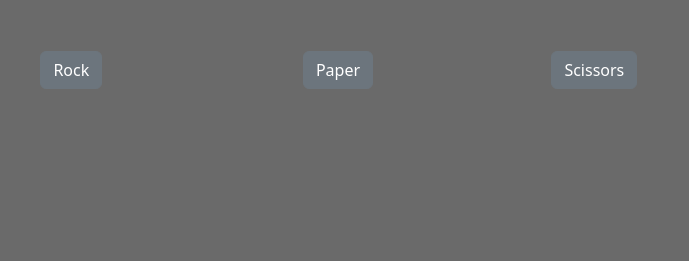
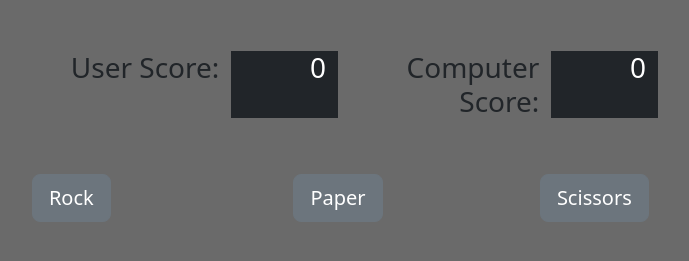
Before and after one commit to paulvalle1992/Rock-Paper-Scissors, a website: page index.html in a window 1280 px wide. Shown: the part 101-362 px from the top of the page, without its empty margins (302-991 px from the left). Drawn offline with nearby package versions, Linux system fonts and the light colour scheme.

Commit message:
changed the spacing of all items, added computer and user score, made it look a little cleaner visually

```diff
--- a/index.html
+++ b/index.html
@@ -11,22 +11,30 @@
     <script src="script.js" defer></script>
 </head>
 <body>
-    <div class="container-fluid mt-4">
-        <div class="row mt-4">
+    <div class="container-fluid">
+        <div class="row mt-4 mb-5">
             <div class="col-12 mt-4 d-flex justify-content-center">
                 <h1 class="mt4 text-light">Let's play rock, paper, scissors!</h1>
             </div>
         </div>
+        <div class="row mt-4 mb-4">
+            <div class="col-3"></div>
+            <h3 class="col-2 text-end" id="userScore"> User Score:</h3>
+            <h3 class="col text-end text-bg-dark">0</h3>
+            <h3 class="col-2 text-end">Computer Score:</h3>
+            <h3 class="col text-end text-bg-dark" id="computerScore">0</h3>
+            <div class="col-3"></div>
+        </div>
         <div class="row mt-4">
             <div class="col-3"></div>
             <div class="col-1 mt-4 d-flex justify-content-center">
-                <button class="btn btn-secondary" id="rock">Rock</button>
+                <button class="btn btn-secondary btn-lg" id="rock">Rock</button>
             </div>
             <div class="col-4 mt-4 d-flex justify-content-center">
-                <button class="btn btn-secondary" id="paper">Paper</button>
+                <button class="btn btn-secondary btn-lg" id="paper">Paper</button>
             </div>
             <div class="col-1 mt-4 d-flex justify-content-center">
-                <button class="btn btn-secondary" id="scissors">Scissors</button>
+                <button class="btn btn-secondary btn-lg" id="scissors">Scissors</button>
                 <div class="col-3"></div>
             </div>
         </div>
```
